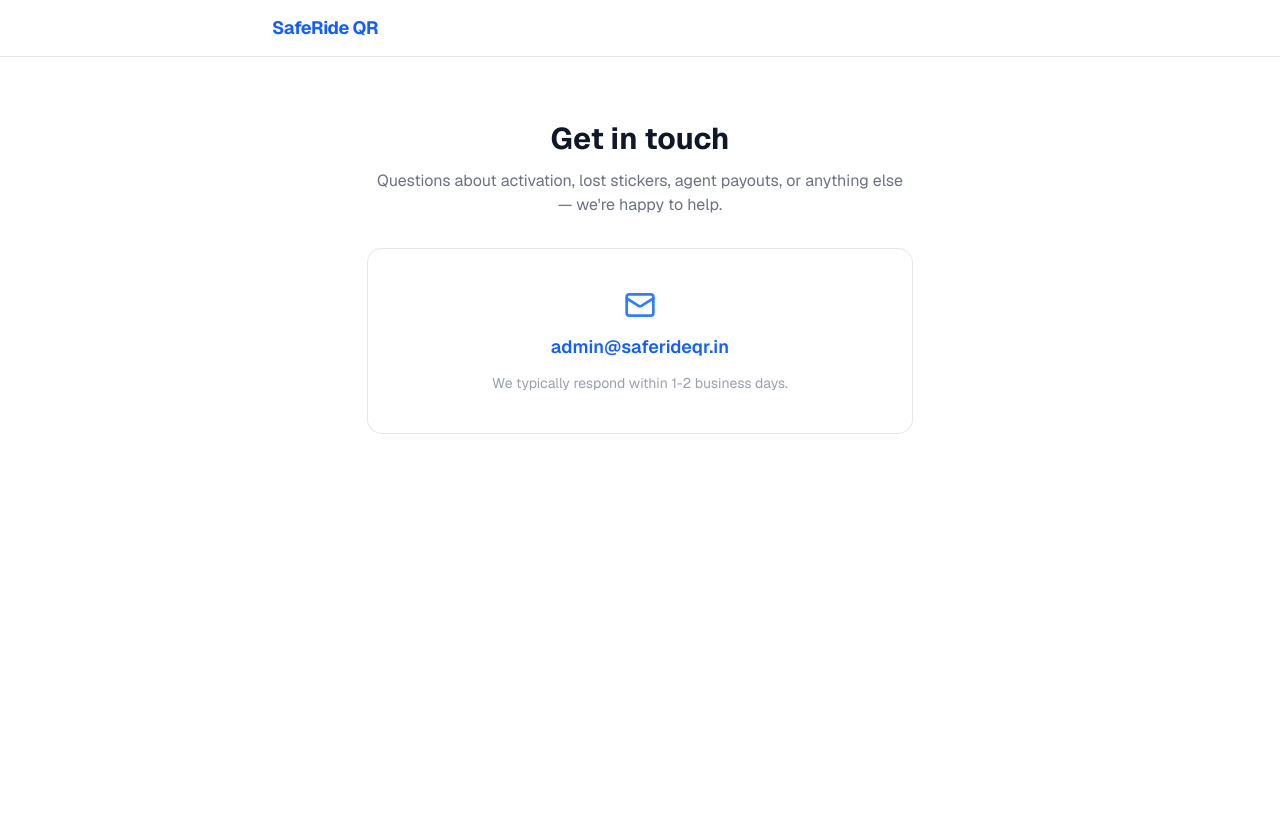
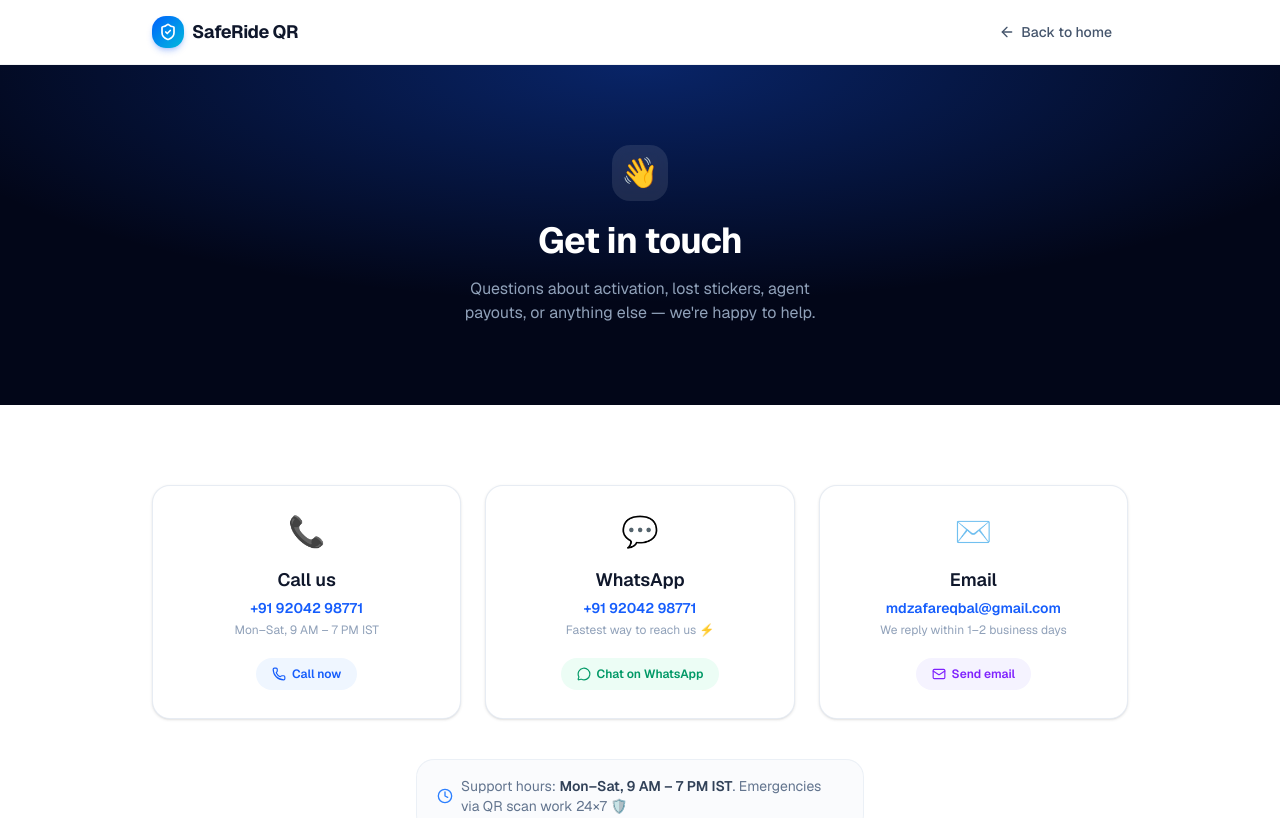
Before and after one commit to zafardevelopment-gif/SafeRide, a Next.js app: page /contact in a window 1280 px wide. Shown: the top 818 px of the page. Built offline with nearby package versions, Linux system fonts and the light colour scheme.

Commit message:
dashboard UI update

```diff
--- a/src/app/(auth)/login/page.tsx
+++ b/src/app/(auth)/login/page.tsx
@@ -37,8 +37,8 @@
       <CardContent className="pt-6 pb-6">
         <form onSubmit={handleLogin} className="space-y-4">
           <div className="text-center mb-4">
-            <h1 className="text-xl font-bold text-gray-900">Welcome back</h1>
-            <p className="text-sm text-gray-500 mt-1">Log in to your account</p>
+            <h1 className="text-xl font-bold tracking-tight text-slate-900">Welcome back 👋</h1>
+            <p className="text-sm text-slate-500 mt-1">Log in to your account</p>
           </div>
           <div className="space-y-1.5">
             <Label htmlFor="email">Email address</Label>
@@ -63,7 +63,10 @@
               required
             />
           </div>
-          <SubmitButton loading={loading} className="w-full">
+          <SubmitButton
+            loading={loading}
+            className="w-full rounded-full bg-gradient-to-r from-blue-600 to-blue-500 text-white shadow-md shadow-blue-600/25 hover:brightness-110"
+          >
             Log in
           </SubmitButton>
           <p className="text-center text-sm text-gray-500">
--- a/src/app/admin/qr-batches/[id]/print-sheet.tsx
+++ b/src/app/admin/qr-batches/[id]/print-sheet.tsx
@@ -24,7 +24,7 @@
   const [format, setFormat] = useState<Format>("square");
   const [deleting, setDeleting] = useState(false);
   const [exporting, setExporting] = useState(false);
-  const appUrl = process.env.NEXT_PUBLIC_BASE_URL ?? "https://saferideqr.in";
+  const appUrl = process.env.NEXT_PUBLIC_BASE_URL ?? "https://saferide.aivexallp.com";
   const activatedCount = codes.filter((c) => c.status !== "unactivated").length;
 
   async function handleDelete() {
--- a/src/app/agent/(dashboard)/page.tsx
+++ b/src/app/agent/(dashboard)/page.tsx
@@ -58,7 +58,7 @@
   }
 
   const firstName = user.name?.split(" ")[0] ?? "there";
-  const appUrl = process.env.NEXT_PUBLIC_APP_URL ?? "https://saferideqr.in";
+  const appUrl = process.env.NEXT_PUBLIC_APP_URL ?? "https://saferide.aivexallp.com";
   const referralUrl = `${appUrl}/agent/${agentData.referralCode}`;
   const pendingPayout = agentData.totalEarned - agentData.totalPaid;
 
--- a/src/app/agent/(dashboard)/referral/page.tsx
+++ b/src/app/agent/(dashboard)/referral/page.tsx
@@ -22,7 +22,7 @@
 
   if (!agent) redirect("/login");
 
-  const appUrl = process.env.NEXT_PUBLIC_APP_URL ?? "https://saferideqr.in";
+  const appUrl = process.env.NEXT_PUBLIC_APP_URL ?? "https://saferide.aivexallp.com";
   const referralUrl = `${appUrl}/agent/${agent.referral_code}`;
 
   return (
--- a/src/app/contact/page.tsx
+++ b/src/app/contact/page.tsx
@@ -1,42 +1,127 @@
 import Link from "next/link";
-import { Card, CardContent } from "@/components/ui/card";
-import { Mail } from "lucide-react";
+import { ArrowLeft, Clock, Mail, MessageCircle, Phone, ShieldCheck } from "lucide-react";
 
 export const metadata = { title: "Contact — SafeRide QR" };
 
+const PHONE = "9204298771";
+const PHONE_INTL = "919204298771";
+
 export default function ContactPage() {
-  const supportEmail = process.env.ADMIN_EMAIL ?? "admin@saferideqr.in";
+  const supportEmail = process.env.ADMIN_EMAIL ?? "mdzafareqbal@gmail.com";
+
+  const channels = [
+    {
+      emoji: "📞",
+      icon: Phone,
+      title: "Call us",
+      value: `+91 ${PHONE.slice(0, 5)} ${PHONE.slice(5)}`,
+      href: `tel:+${PHONE_INTL}`,
+      desc: "Mon–Sat, 9 AM – 7 PM IST",
+      chip: "bg-blue-50 text-blue-600",
+      cta: "Call now",
+    },
+    {
+      emoji: "💬",
+      icon: MessageCircle,
+      title: "WhatsApp",
+      value: `+91 ${PHONE.slice(0, 5)} ${PHONE.slice(5)}`,
+      href: `https://wa.me/${PHONE_INTL}?text=Hi%20SafeRide%20QR%2C%20I%20need%20help`,
+      desc: "Fastest way to reach us ⚡",
+      chip: "bg-emerald-50 text-emerald-600",
+      cta: "Chat on WhatsApp",
+    },
+    {
+      emoji: "✉️",
+      icon: Mail,
+      title: "Email",
+      value: supportEmail,
+      href: `mailto:${supportEmail}`,
+      desc: "We reply within 1–2 business days",
+      chip: "bg-violet-50 text-violet-600",
+      cta: "Send email",
+    },
+  ];
 
   return (
     <main className="min-h-screen bg-white">
-      <nav className="sticky top-0 z-40 border-b bg-white/90 backdrop-blur">
-        <div className="max-w-3xl mx-auto px-4 h-14 flex items-center justify-between">
-          <Link href="/" className="font-bold text-blue-600 text-lg tracking-tight">
+      {/* Nav */}
+      <nav className="sticky top-0 z-40 border-b border-slate-900/5 bg-white/75 backdrop-blur-xl">
+        <div className="mx-auto flex h-16 max-w-5xl items-center justify-between px-4 sm:px-6">
+          <Link href="/" className="flex items-center gap-2 text-lg font-bold tracking-tight text-slate-900">
+            <span className="flex size-8 items-center justify-center rounded-xl bg-gradient-to-br from-blue-600 to-cyan-500 text-white shadow-md shadow-blue-600/25">
+              <ShieldCheck className="size-4.5" strokeWidth={2.25} />
+            </span>
             SafeRide QR
+          </Link>
+          <Link
+            href="/"
+            className="inline-flex items-center gap-1.5 rounded-full px-4 h-9 text-sm font-medium text-slate-600 hover:bg-slate-100 transition-colors"
+          >
+            <ArrowLeft className="size-4" />
+            Back to home
           </Link>
         </div>
       </nav>
 
-      <div className="max-w-xl mx-auto px-4 py-16 text-center">
-        <h1 className="text-3xl font-bold text-gray-900 mb-3">Get in touch</h1>
-        <p className="text-gray-500 mb-8">
-          Questions about activation, lost stickers, agent payouts, or anything else — we're happy
-          to help.
-        </p>
+      {/* Hero */}
+      <section className="relative overflow-hidden bg-slate-950 px-4 py-16 text-center sm:py-20">
+        <div
+          aria-hidden
+          className="pointer-events-none absolute inset-0 bg-[radial-gradient(ellipse_60%_70%_at_50%_0%,theme(colors.blue.600/.35),transparent)]"
+        />
+        <div className="relative mx-auto max-w-2xl">
+          <span className="mx-auto mb-5 flex size-14 items-center justify-center rounded-2xl bg-white/10 text-3xl backdrop-blur">
+            👋
+          </span>
+          <h1 className="text-3xl font-bold tracking-tight text-white sm:text-4xl text-balance">
+            Get in touch
+          </h1>
+          <p className="mx-auto mt-4 max-w-md text-slate-400 text-balance">
+            Questions about activation, lost stickers, agent payouts, or anything else — we&apos;re
+            happy to help.
+          </p>
+        </div>
+      </section>
 
-        <Card>
-          <CardContent className="py-6 flex flex-col items-center gap-3">
-            <Mail className="w-8 h-8 text-blue-500" />
+      {/* Contact channels */}
+      <section className="mx-auto max-w-5xl px-4 py-14 sm:px-6 sm:py-20">
+        <div className="grid gap-6 sm:grid-cols-3">
+          {channels.map((c) => (
             <a
-              href={`mailto:${supportEmail}`}
-              className="text-lg font-semibold text-blue-600 hover:underline"
+              key={c.title}
+              href={c.href}
+              target={c.href.startsWith("http") ? "_blank" : undefined}
+              rel={c.href.startsWith("http") ? "noopener noreferrer" : undefined}
+              className="group flex flex-col rounded-2xl border border-slate-200/80 bg-white p-7 text-center shadow-sm transition-all hover:-translate-y-1 hover:border-blue-200 hover:shadow-xl hover:shadow-slate-900/5"
             >
-              {supportEmail}
+              <span className="mx-auto text-3xl" aria-hidden>{c.emoji}</span>
+              <h2 className="mt-4 text-lg font-semibold text-slate-900">{c.title}</h2>
+              <p className="mt-1 text-sm font-semibold text-blue-600 break-all">{c.value}</p>
+              <p className="mt-1 text-xs text-slate-400">{c.desc}</p>
+              <span
+                className={`mx-auto mt-5 inline-flex items-center gap-1.5 rounded-full px-4 py-2 text-xs font-semibold transition-colors ${c.chip} group-hover:brightness-95`}
+              >
+                <c.icon className="size-3.5" />
+                {c.cta}
+              </span>
             </a>
-            <p className="text-sm text-gray-400">We typically respond within 1-2 business days.</p>
-          </CardContent>
-        </Card>
-      </div>
+          ))}
+        </div>
+
+        {/* Support hours note */}
+        <div className="mx-auto mt-10 flex max-w-md items-center justify-center gap-2 rounded-2xl border border-slate-200/60 bg-slate-50/70 px-5 py-4 text-sm text-slate-500">
+          <Clock className="size-4 shrink-0 text-blue-500" />
+          <p>
+            Support hours: <span className="font-semibold text-slate-700">Mon–Sat, 9 AM – 7 PM IST</span>.
+            Emergencies via QR scan work 24×7 🛡️
+          </p>
+        </div>
+      </section>
+
+      {/* Footer */}
+      <footer className="border-t border-slate-100 px-4 py-8 text-center text-xs text-slate-400">
+        <p>© {new Date().getFullYear()} SafeRide QR. All rights reserved. · Made with care in India 🇮🇳</p>
+      </footer>
     </main>
   );
 }
--- a/src/lib/openrouter.ts
+++ b/src/lib/openrouter.ts
@@ -26,7 +26,7 @@
       headers: {
         Authorization: `Bearer ${OPENROUTER_API_KEY}`,
         "Content-Type": "application/json",
-        "HTTP-Referer": process.env.NEXT_PUBLIC_APP_URL ?? "https://saferideqr.in",
+        "HTTP-Referer": process.env.NEXT_PUBLIC_APP_URL ?? "https://saferide.aivexallp.com",
         "X-Title": process.env.NEXT_PUBLIC_APP_NAME ?? "SafeRide QR",
       },
       body: JSON.stringify({
```
Also changed, not shown: src/app/(auth)/signup/page.tsx (+42 -26 lines), src/app/admin/qr-batches/[id]/sticker-square.tsx (+28 -5 lines), src/app/admin/qr-batches/[id]/sticker-strip.tsx (+24 -7 lines), public/icons/qr-logo.svg (added).
